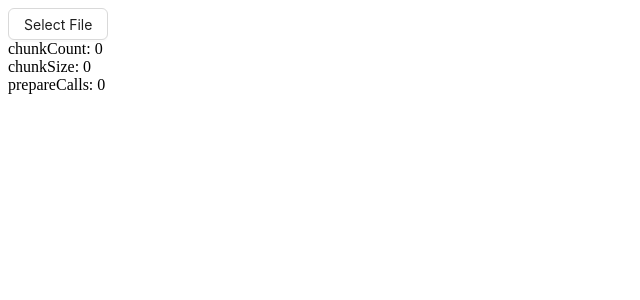
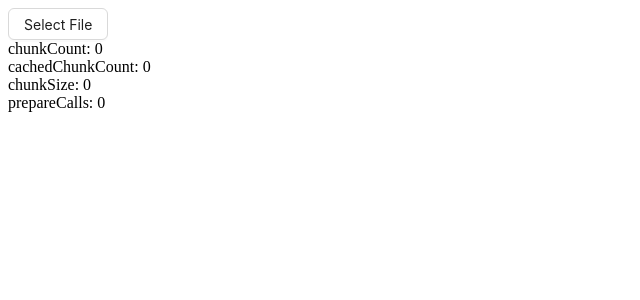
Before and after one commit to QDyanbing/things-you-dont-learn, a React (Vite) app in the folder packages/large-file-upload/: page / in a window 1280 px wide. Shown: the top 300 px of the page, without its empty margins (0-640 px from the left). Built offline with nearby package versions, Linux system fonts and the light colour scheme.

Commit message:
demo: show cached prepare result in picker flow

```diff
--- a/packages/large-file-upload/src/App.tsx
+++ b/packages/large-file-upload/src/App.tsx
@@ -7,6 +7,7 @@ export default function App() {
   const [fileIdentity, setFileIdentity] = useState("");
   const [status, setStatus] = useState("");
   const [chunkCount, setChunkCount] = useState(0);
+  const [cachedChunkCount, setCachedChunkCount] = useState(0);
   const [chunkSize, setChunkSize] = useState(0);
   const [prepareCalls, setPrepareCalls] = useState(0);
 
@@ -24,6 +25,7 @@ export default function App() {
               setFileIdentity(coordinator.getFileIdentity());
               setStatus(coordinator.getStatus());
               setChunkCount(coordinator.getChunkCount());
+              setCachedChunkCount(0);
               setChunkSize(0);
               setPrepareCalls(0);
 
@@ -31,10 +33,12 @@ export default function App() {
                 coordinator.prepare(),
                 coordinator.prepare(),
               ]);
+              const latestPrepareResult = coordinator.getPrepareResult();
 
               setFileIdentity(prepareResult.fileIdentity);
               setStatus(prepareResult.status);
               setChunkCount(prepareResult.chunkCount);
+              setCachedChunkCount(latestPrepareResult?.chunkCount ?? 0);
               setChunkSize(prepareResult.chunkSize);
               setPrepareCalls(2);
               onSuccess?.({}, file);
@@ -49,6 +53,7 @@ export default function App() {
         {fileIdentity ? <div>identity: {fileIdentity}</div> : null}
         {status ? <div>status: {status}</div> : null}
         <div>chunkCount: {chunkCount}</div>
+        <div>cachedChunkCount: {cachedChunkCount}</div>
         <div>chunkSize: {chunkSize}</div>
         <div>prepareCalls: {prepareCalls}</div>
       </>
```
